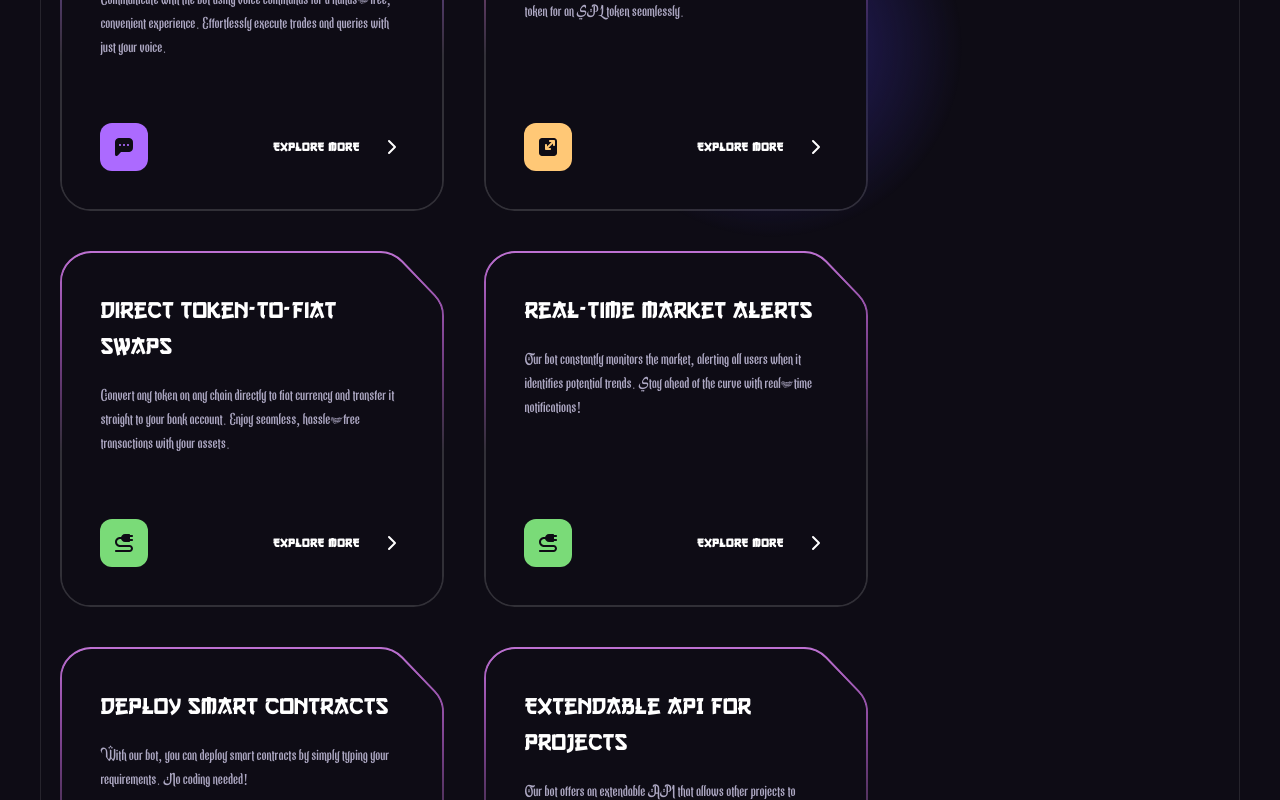
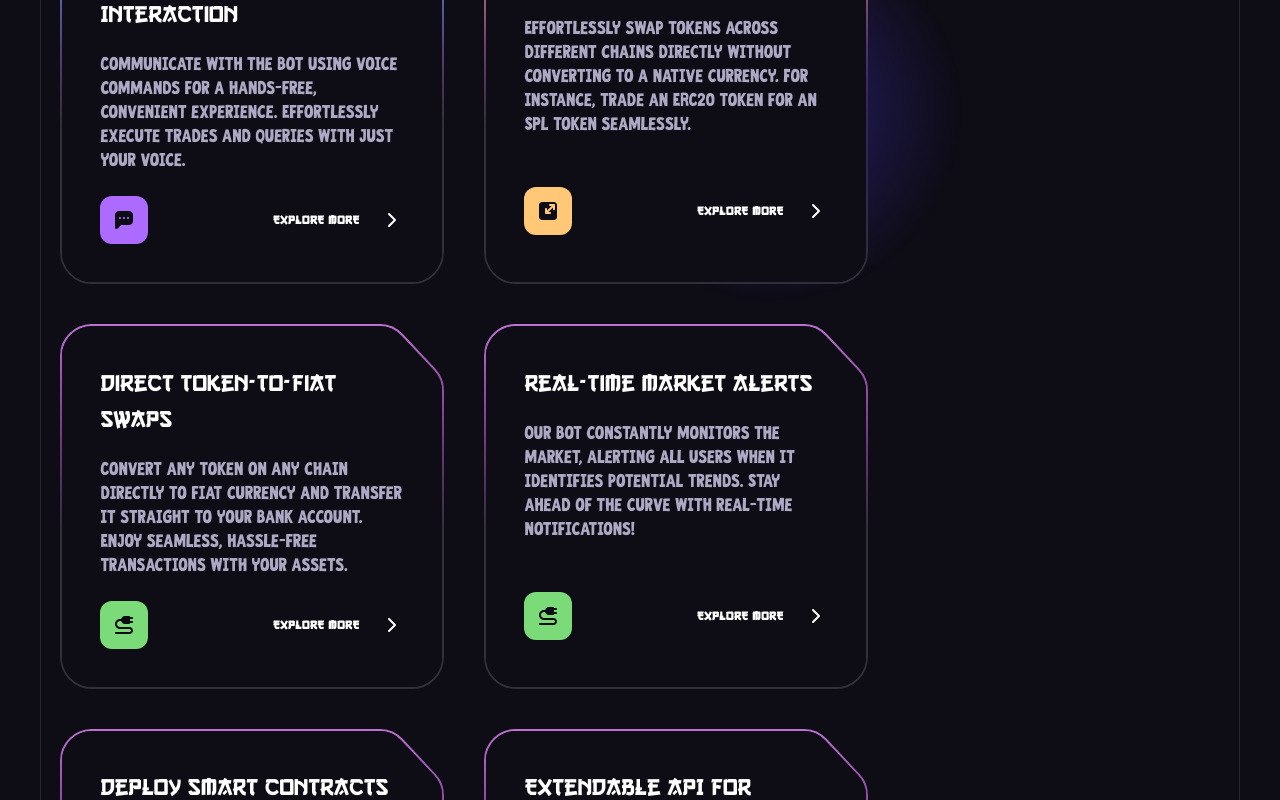
Before and after one commit to devtochit/brainwave-main, a React (Vite) app: page / in a window 1280 px wide. Shown: the part 3320-4120 px from the top of the page. Built offline with nearby package versions, Linux system fonts and the light colour scheme.

Commit message:
fixed:bug

```diff
--- a/src/app.css
+++ b/src/app.css
@@ -28,7 +28,7 @@ body {
 }
 @font-face {
   font-family: 'Soraa';
-  src: url('/fonts/RamadhanMubarok-Regular.otf') format('truetype');
+  src: url('/fonts/62139b54ebf6bef0600ed479_MBJ Chunky.ttf') format('truetype');
 }
 
 h1,
```
Also changed, not shown: public/fonts/62139b54ebf6bef0600ed479_MBJ Chunky.ttf (added).
